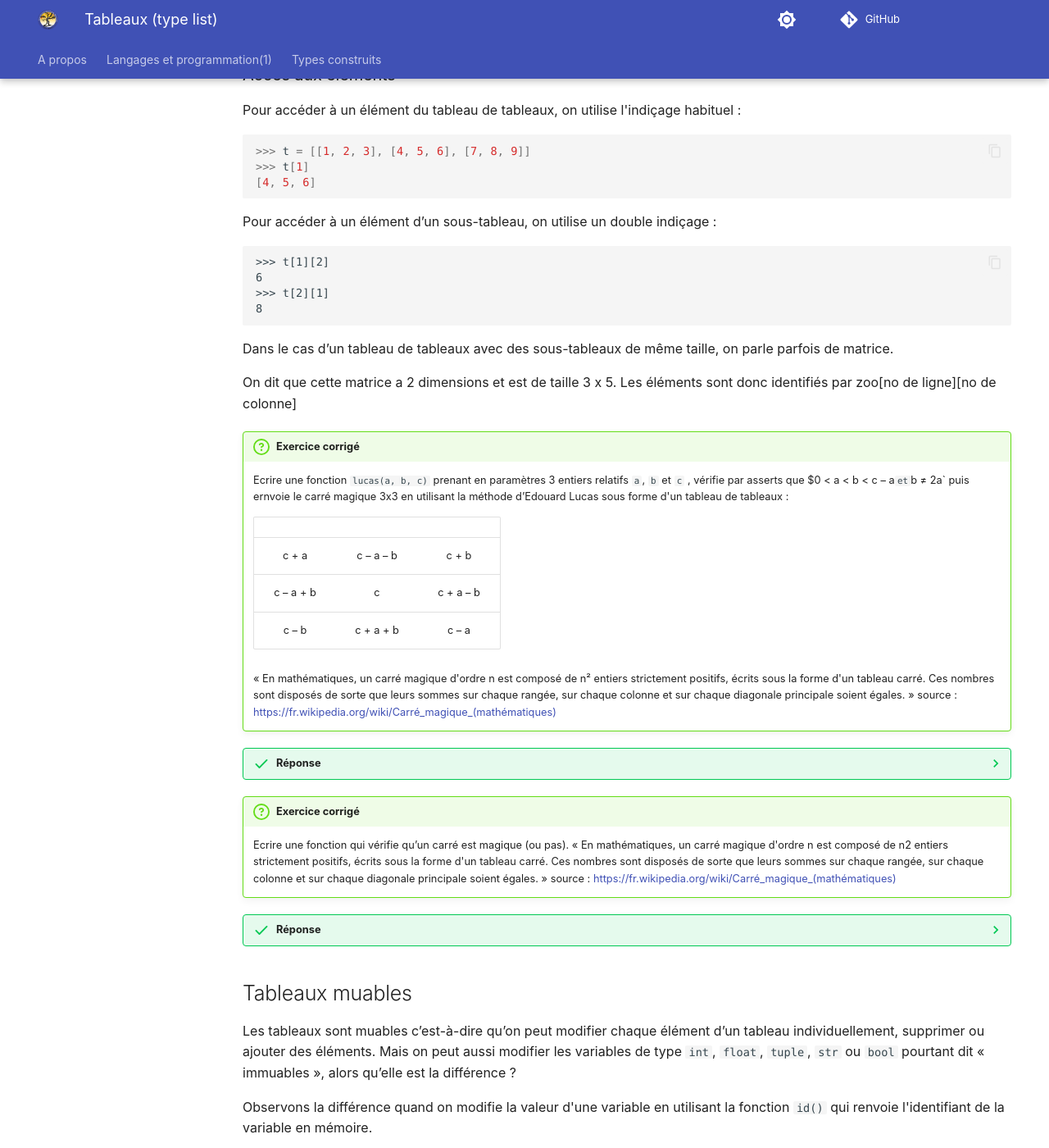
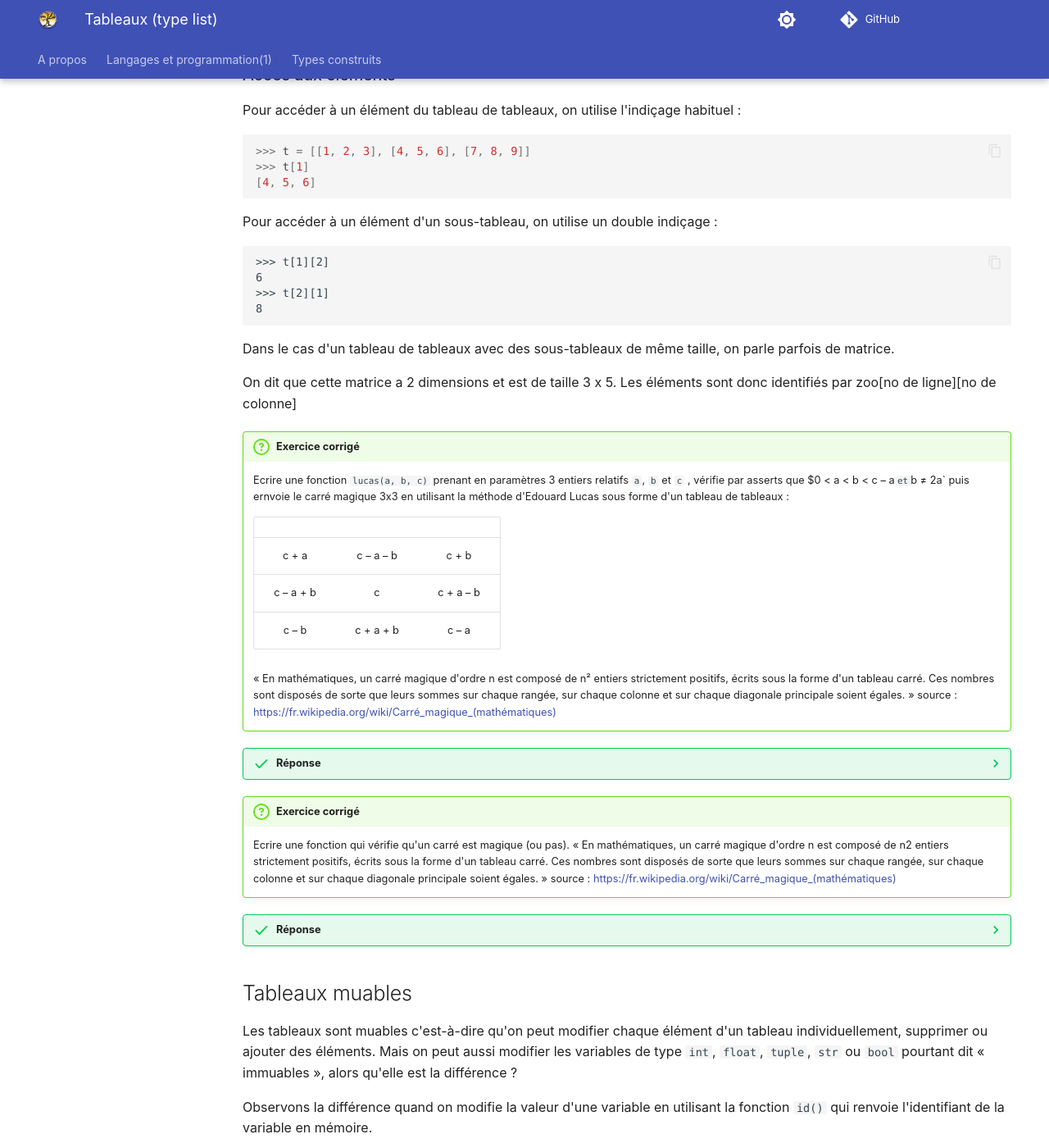
Before and after one commit to eipaca/NSI-1, an MkDocs documentation site: the page built from docs/types-construits/2-tableaux.md, in a window 1280 px wide and 1400 px high, scrolled down 9120 px. Shown: the whole window at 82% size. Built offline with MkDocs 1.6.1 and Material for MkDocs 9.7.7, drawn with Linux system fonts in a browser that asks for light colours; emoji names are drawn with the system emoji font; comment, search, counter and statistics services are not loaded; some of the changed text lies outside the part shown.

Commit message:
Add files via upload

````diff
--- a/docs/types-construits/2-tableaux.md
+++ b/docs/types-construits/2-tableaux.md
@@ -1,7 +1,7 @@
 # Tableaux (type `list`)
 
 !!! abstract "Cours"
-    Un **tableau** est une suite **ordonnée** d’éléments qui peuvent être **modifiés** (muables[^2.1]).
+    Un **tableau** est une suite **ordonnée** d'éléments qui peuvent être **modifiés** (muables[^2.1]).
 
     En Python les tableaux sont du type `list`[^2.2].
 
@@ -14,7 +14,7 @@
 
 Un tableau est déclaré par une série de valeurs séparées par des virgules, et le tout **encadré par des crochets** “`[ ]`”. Il contient des éléments du même type (selon le programme de 1ere[^2.3])  .
 
-[^2.3]: Le type `list` de Python offre plus de possibilité qu'un tableau et notamment peut contenir des éléments de types différents (y compris d’autres tableaux).
+[^2.3]: Le type `list` de Python offre plus de possibilité qu'un tableau et notamment peut contenir des éléments de types différents (y compris d'autres tableaux).
 
 ``` py
 >>> t = [1, 2, 3, 4]
@@ -24,7 +24,7 @@ Un tableau est déclaré par une série de valeurs séparées par des virgules,
 <class 'list'>
 ```
 
-:warning: Comme pour les p-uplets, ne pas confondre la virgule de séparateur d’éléments avec le point de séparateur décimal.
+:warning: Comme pour les p-uplets, ne pas confondre la virgule de séparateur d'éléments avec le point de séparateur décimal.
 
 
 Il est possible decréer un tableau vide :
@@ -40,7 +40,7 @@ singleton = [5] # Creation d'un tableau avec un seul element
 ```
 
 ## Fonction `len()`
-La fonction `len()` renvoie la longueur d'un tableau, c'est-à-dire le nombre d'éléments qu’il contient.
+La fonction `len()` renvoie la longueur d'un tableau, c'est-à-dire le nombre d'éléments qu'il contient.
 
 ``` py
 >>> animaux = ['girafe', 'tigre', 'singe', 'souris']
@@ -52,7 +52,7 @@ La fonction `len()` renvoie la longueur d'un tableau, c'est-à-dire le nombre d'
 
 ## Accès aux éléments
 
-Comme pour les chaines de caractères et les p-uplets, les éléments d’un tableau `t` sont indexés à partir de `0` jusqu'à `len(t)` **exclus**, c'est-à-dire le dernier élément est en position `len(t) - 1`. Il est possible d'accèder aux éléments par leur index entre crochets.
+Comme pour les chaines de caractères et les p-uplets, les éléments d'un tableau `t` sont indexés à partir de `0` jusqu'à `len(t)` **exclus**, c'est-à-dire le dernier élément est en position `len(t) - 1`. Il est possible d'accèder aux éléments par leur index entre crochets.
 
 
 ``` py
@@ -61,10 +61,10 @@ Comme pour les chaines de caractères et les p-uplets, les éléments d’un tab
 'b'
 ```
 
-:warning: Le premier élément est à l’index 0.
+:warning: Le premier élément est à l'index 0.
 
 
-Comme pour les p-uplets, on peut utiliser des indices négatifs, le dernier élément à l’indice `-1`, l'avant-dernier `-2`, etc.
+Comme pour les p-uplets, on peut utiliser des indices négatifs, le dernier élément à l'indice `-1`, l'avant-dernier `-2`, etc.
 
 ``` py
 >>> t = ['a', 'b', 'c', 'd', 'e', 'f']
@@ -117,7 +117,7 @@ True
 False
 ```
 
-De façon très similaire aux p-uplets, le mot clé `in` permet aussi d’écrire une boucle pour parcourir (ou «itérer») toutes les valeurs d'un tableau. Comparons à nouveau différentes méthodes pour parcourir un tableau `t` :
+De façon très similaire aux p-uplets, le mot clé `in` permet aussi d'écrire une boucle pour parcourir (ou «itérer») toutes les valeurs d'un tableau. Comparons à nouveau différentes méthodes pour parcourir un tableau `t` :
 
 
 === "Avec une boucle non bornée `while`"
@@ -173,7 +173,7 @@ La boucle `for elem in t` est plus simple pour parcourir les valeurs d'un tablea
 
 ### Modifier un élément
 
-À la différence des chaines de caractères et p-uplets, il est possible de modifier la valeur d’un élément dans un tableau :
+À la différence des chaines de caractères et p-uplets, il est possible de modifier la valeur d'un élément dans un tableau :
 
 ``` py
 >>> animaux = ['girafe', 'tigre', 'singe', 'souris']
@@ -205,7 +205,7 @@ Deux opérations sont possibles, l'addition et la multiplication :
 
 Il existe plusieurs méthodes pour ajouter des éléments à un tableau `t`:
 
-- `t.append(x)` ajoute un élément `x` à la fin d’un tableau `t`.
+- `t.append(x)` ajoute un élément `x` à la fin d'un tableau `t`.
     ``` py
 	>>> t = [1, 2, 3]
     >>> t.append(4)
@@ -213,7 +213,7 @@ Il existe plusieurs méthodes pour ajouter des éléments à un tableau `t`:
     [1, 2, 3, 4]
     ```
 
-- `t.insert(i, x)` insére un élément `x` à la position donnée par l’indice `i`. `i` est la position de l'élément courant avant lequel l'insertion doit s'effectuer.
+- `t.insert(i, x)` insére un élément `x` à la position donnée par l'indice `i`. `i` est la position de l'élément courant avant lequel l'insertion doit s'effectuer.
     ``` py
     >>> t = ['a', 'b', 'd']
     >>> t.insert(2, 'c')
@@ -266,7 +266,7 @@ Il existe plusieurs méthodes pour supprimer des éléments à un tableau `t`:
     >>> t
     [1, 2, 3]
     ```
-    Ou encore le tableau entier avec l’instruction `del t`, alors la variable `t` n’existe plus.
+    Ou encore le tableau entier avec l'instruction `del t`, alors la variable `t` n'existe plus.
 
     ``` py
     >>> del t
@@ -276,9 +276,9 @@ Il existe plusieurs méthodes pour supprimer des éléments à un tableau `t`:
       NameError: name ' tu ' is not defined
     ```
 
-[^2.5]: `del` est une instruction Python, pas une fonction, elle s’écrit donc sans parenthèse.
+[^2.5]: `del` est une instruction Python, pas une fonction, elle s'écrit donc sans parenthèse.
 
-##	D’autres méthodes bien utiles
+##	D'autres méthodes bien utiles
 
 Deux méthodes pour trier un tableau :
 
@@ -382,7 +382,7 @@ Ce qui est equivalent à :
 [0, 1, 4, 9, 16, 25, 36, 49, 64, 81]
 ```
 
-A partir d’un autre tableau `ancien_tableau` :
+A partir d'un autre tableau `ancien_tableau` :
 ``` py
 >>> mult_3 = [3 * i for i in [1, 2, 3]]
 >>> mult_3
@@ -415,7 +415,7 @@ Avec plusieurs arguments :
 
 Pour finir, il est tout à fait possible de construire des tableaux de p-uplets ou des tableaux de tableaux. Cette fonctionnalité peut parfois être très pratique.
 
-###	Création d’un tableau de tableaux
+###	Création d'un tableau de tableaux
 
 On peut créer un tableau qui contient des tableaux :
 ``` py
@@ -502,7 +502,7 @@ Pour accéder à un élément du tableau de tableaux, on utilise l'indiçage hab
 [4, 5, 6]
 ```
 
-Pour accéder à un élément d’un sous-tableau, on utilise un double indiçage :
+Pour accéder à un élément d'un sous-tableau, on utilise un double indiçage :
 ```
 >>> t[1][2]
 6
@@ -510,7 +510,7 @@ Pour accéder à un élément d’un sous-tableau, on utilise un double indiçag
 8
 ```
 
-Dans le cas d’un tableau de tableaux avec des sous-tableaux de même taille, on parle parfois de matrice.
+Dans le cas d'un tableau de tableaux avec des sous-tableaux de même taille, on parle parfois de matrice.
 
 
 
@@ -519,7 +519,7 @@ On dit que cette matrice a 2 dimensions et est de taille 3 x 5. Les éléments s
 
 
 !!! question "Exercice corrigé"
-	Ecrire une fonction `lucas(a, b, c)` prenant en paramètres 3 entiers relatifs `a`, `b` et `c` , vérifie par asserts que  $0 < a < b < c – a` et `b ≠ 2a` puis ernvoie le carré magique 3x3 en utilisant la méthode d’Edouard Lucas sous forme d'un tableau de tableaux :
+	Ecrire une fonction `lucas(a, b, c)` prenant en paramètres 3 entiers relatifs `a`, `b` et `c` , vérifie par asserts que  $0 < a < b < c – a` et `b ≠ 2a` puis ernvoie le carré magique 3x3 en utilisant la méthode d'Edouard Lucas sous forme d'un tableau de tableaux :
 
 
     ||||
@@ -548,7 +548,7 @@ On dit que cette matrice a 2 dimensions et est de taille 3 x 5. Les éléments s
 
 
 !!! question "Exercice corrigé"
-	Ecrire une fonction qui vérifie qu’un carré est magique (ou pas).
+	Ecrire une fonction qui vérifie qu'un carré est magique (ou pas).
     «  En mathématiques, un carré magique d'ordre n est composé de n2 entiers strictement positifs, écrits sous la forme d'un tableau carré. Ces nombres sont disposés de sorte que leurs sommes sur chaque rangée, sur chaque colonne et sur chaque diagonale principale soient égales. » source : [https://fr.wikipedia.org/wiki/Carré_magique_(mathématiques)](https://fr.wikipedia.org/wiki/Carr%C3%A9_magique_(math%C3%A9matiques))
 
 ??? Success "Réponse"
@@ -600,7 +600,7 @@ On dit que cette matrice a 2 dimensions et est de taille 3 x 5. Les éléments s
 
 ##	Tableaux muables
 
-Les tableaux sont muables c’est-à-dire qu’on peut modifier chaque élément d’un tableau individuellement, supprimer ou ajouter des éléments. Mais on peut aussi modifier les variables de type `int`, `float`, `tuple`, `str` ou `bool` pourtant dit «  immuables », alors qu’elle est la différence ?
+Les tableaux sont muables c'est-à-dire qu'on peut modifier chaque élément d'un tableau individuellement, supprimer ou ajouter des éléments. Mais on peut aussi modifier les variables de type `int`, `float`, `tuple`, `str` ou `bool` pourtant dit «  immuables », alors qu'elle est la différence ?
 
 Observons la différence quand on modifie la valeur d'une variable en utilisant la fonction `id()` qui renvoie l'identifiant de la variable en mémoire.
 
@@ -625,11 +625,11 @@ Observons la différence quand on modifie la valeur d'une variable en utilisant
     2366637916800
     ```
 
-    C’est la même variable `t` qui reste en mémoire avec une valeur différente.
+    C'est la même variable `t` qui reste en mémoire avec une valeur différente.
 
 ###	Copie de tableau
 
-Comparons ce qu’il se passe quand on copie une variable immuable, par exemple de type `int`, et une variable de type `list` muable.
+Comparons ce qu'il se passe quand on copie une variable immuable, par exemple de type `int`, et une variable de type `list` muable.
 
 
 === "avec une variable de type "immuable""
@@ -645,12 +645,12 @@ Comparons ce qu’il se passe quand on copie une variable immuable, par exemple
     2
     ```
 
-    Qu’est-il arrivé à `a` ?
+    Qu'est-il arrivé à `a` ?
     ``` py
     >>> a
     1
     ```
-    `a` n’a pas changé.
+    `a` n'a pas changé.
 
 === "avec une variable de type "muable""
     ``` py
@@ -666,7 +666,7 @@ Comparons ce qu’il se passe quand on copie une variable immuable, par exemple
     [1, 2, 4]
     ```
 
-    Qu’est-il arrivé à `t` ?
+    Qu'est-il arrivé à `t` ?
 
     ``` PY
     >>> t
@@ -675,7 +675,7 @@ Comparons ce qu’il se passe quand on copie une variable immuable, par exemple
 
     `t` a aussi été modifié quand on a modifié `u` !
 
-Les deux variables `t` et `u` ne sont pas deux objets différents mais **deux noms qui font référence au même objet en mémoire**.  Pour s’en convaincre on peut vérifier les adresses des variables
+Les deux variables `t` et `u` ne sont pas deux objets différents mais **deux noms qui font référence au même objet en mémoire**.  Pour s'en convaincre on peut vérifier les adresses des variables
 
 === "avec une variable de type "immuable""
 
@@ -721,14 +721,14 @@ Pour copier un tableau , il faut créer une **copie explicite** du tableau initi
 
 
 ###	Tableau passé en paramètre de fonction
-Passer des arguments à une fonction d’un type muable comme `list`[^2.7] génère des effets de bord[^2.8] .
+Passer des arguments à une fonction d'un type muable comme `list`[^2.7] génère des effets de bord[^2.8] .
 
 [^2.7]: Ou de type `dict` ou `set` qui sont aussi des types muables.
 [^2.8]: Un effet de bord se produit quand une fonction modifie le contenu d'une variable qui appartient au contexte appelant.
 
-Nous avons vu précédemment qu’une fonction ne modifie pas la valeur d’une variable passée en paramètre en dehors de son exécution, les paramètres sont passés par valeur.  C’est en effet le cas avec des variables de type immuable mais ce n’est pas le cas pour les variables de type muable comme le type `lis`t. Dans ce cas, la fonction reçoit l'adresse en mémoire de la variable passée en argument et peut donc en modifier le contenu.
+Nous avons vu précédemment qu'une fonction ne modifie pas la valeur d'une variable passée en paramètre en dehors de son exécution, les paramètres sont passés par valeur.  C'est en effet le cas avec des variables de type immuable mais ce n'est pas le cas pour les variables de type muable comme le type `lis`t. Dans ce cas, la fonction reçoit l'adresse en mémoire de la variable passée en argument et peut donc en modifier le contenu.
 
-Illustrons cela des fonctions `f(x)` et `g(x)` qui modifient simplement la valeur d’un paramètre `x`.
+Illustrons cela des fonctions `f(x)` et `g(x)` qui modifient simplement la valeur d'un paramètre `x`.
 
 === "avec une variable de type "immuable""
     ``` py
@@ -752,7 +752,7 @@ Appelons ces fonctions en passant des variables `a` et `t` en paramètre [^2.9]:
     >>> a
     1
     ```
-    La valeur de `a` n’a pas été modifiée par la fonction `f`.
+    La valeur de `a` n'a pas été modifiée par la fonction `f`.
 
 === "avec une variable de type "muable""
     ``` py
````
Also changed, not shown: docs/types-construits/1-p-uplets.md (+15 -15 lines), docs/types-construits/3-dictionnaires.md (+20 -20 lines), docs/types-construits/5-chaines-de-caracteres.md (+8 -8 lines).
